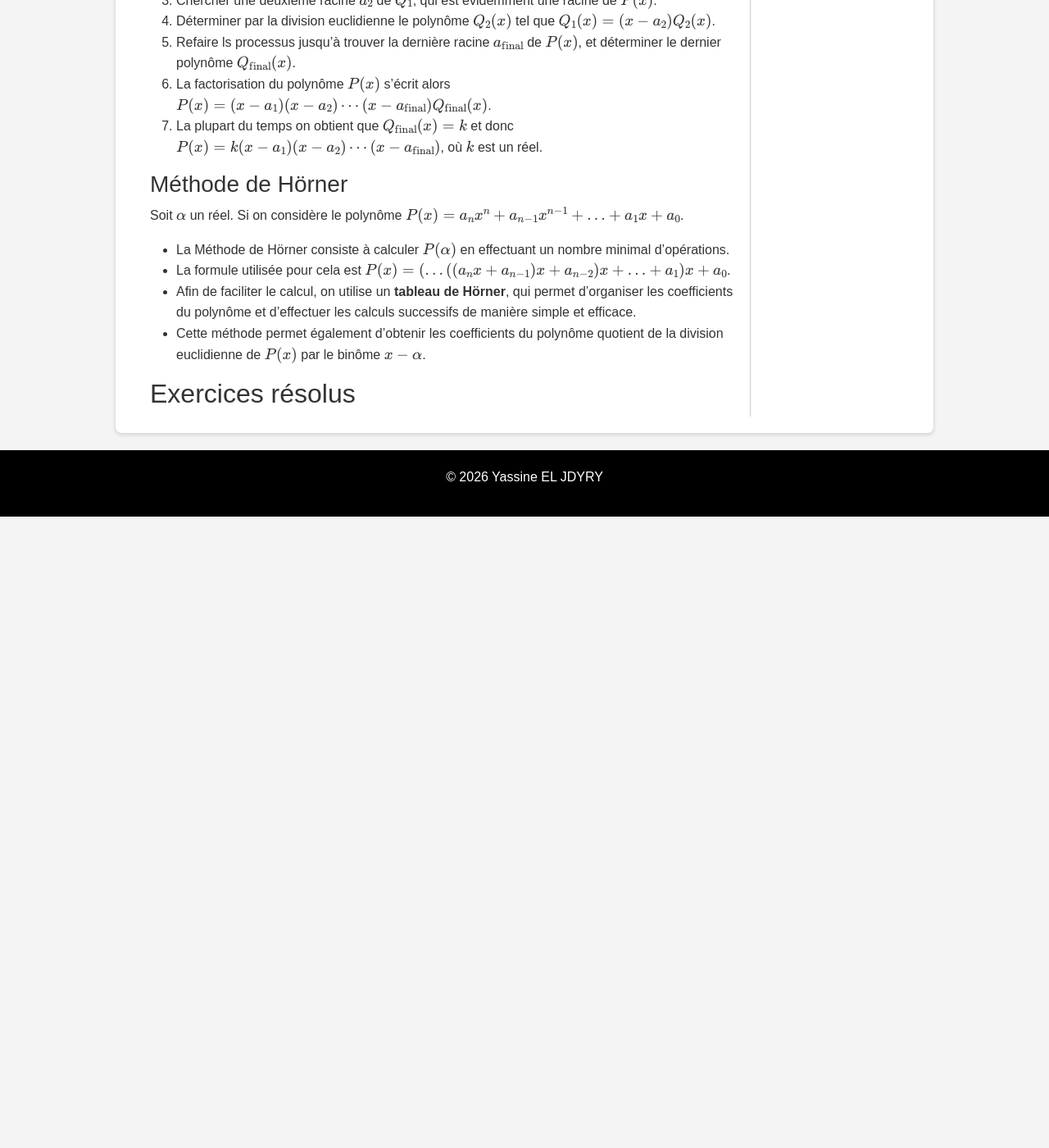
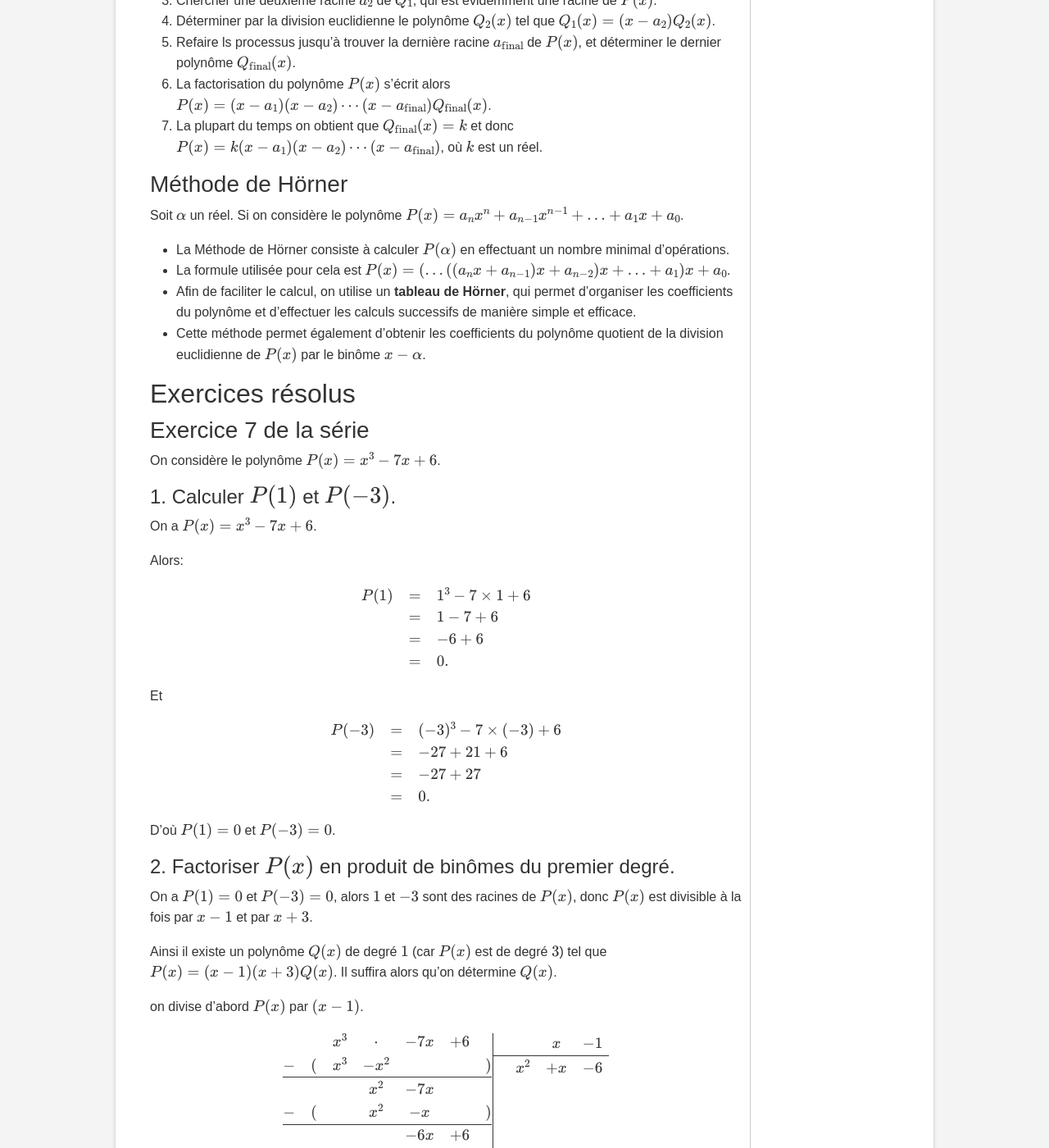
Before and after one commit to learninmath/learninmath.github.io, a Jekyll site: the page built from _tcs/chapitre6.md, in a window 1280 px wide and 1400 px high, scrolled down 1210 px. Shown: the whole window at 82% size. Built offline with Jekyll 4.4.1, drawn with Linux system fonts in a browser that asks for light colours; before the commit the page ends 1840 px from its top, so only the background shows below that; some of the changed text lies outside the part shown.

```diff
--- a/_tcs/chapitre6.md
+++ b/_tcs/chapitre6.md
@@ -24,48 +24,135 @@ Il se peut que des erreurs soient présentes dans le PDF ; elles seront corrigé
 ### Égalité de polynômes
 
 Si on considère les polynômes:
-- \\(P(x)=a_nx^n+a_{n-1}x^{n-1}+\ldots+a_1x+a_0\\),
-- \\(Q(x)=b_nx^n+b_{n-1}x^{n-1}+\ldots+b_1x+b_0\\),
+- $P(x)=a_nx^n+a_{n-1}x^{n-1}+\ldots+a_1x+a_0$,
+- $Q(x)=b_nx^n+b_{n-1}x^{n-1}+\ldots+b_1x+b_0$,
 
 alors:
 
-\\(P(x)=Q(x)\\), si et seulement si \\(a_n=b_n\\), \\(a_{n-1}=b_{n-1}\\), \\(\ldots\\), \\(a_1=b_1\\) et \\(a_0=b_0\\).
+$P(x)=Q(x)$, si et seulement si $a_n=b_n$, $a_{n-1}=b_{n-1}$, $\ldots$, $a_1=b_1$ et $a_0=b_0$.
 
 ### Division euclidienne
 
-Soient \\(n\\) un entier naturel et \\(a\\) un réel.
+Soient $n$ un entier naturel et $a$ un réel.
 
-La division euclidienne d'un polynôme \\(P(x)\\) de degré \\(n\\) par un binôme \\(x-a\\) donne:
-- pour **quotient**, un unique polynôme \\(Q(x)\\) de degré \\(n-1\\) ;
-- pour **reste**, le nombre réel \\(P(a)\\).
+La division euclidienne d'un polynôme $P(x)$ de degré $n$ par un binôme $x-a$ donne:
+- pour **quotient**, un unique polynôme $Q(x)$ de degré $n-1$ ;
+- pour **reste**, le nombre réel $P(a)$.
 
-On peut alors écrire le polynôme \\(P(x)\\) sous la forme \\(P(x)=(x-a)Q(x)+P(a)\\).
+On peut alors écrire le polynôme $P(x)$ sous la forme $P(x)=(x-a)Q(x)+P(a)$.
 
 ### Racine et Factorisation
 
-Soient \\(P(x)\\) un polynôme et \\(a\\) un réel.
-- Le réel \\(a\\) est une **racine** ou un **zéro** de \\(P(x)\\), si et seulement si \\(P(a)=0\\).
-- Il existe un polynôme \\(Q(x)\\) tel que \\(P(x)=(x-a)Q(x)\\), si et seulement si \\(a\\) est une racine de \\(P(x)\\).
-- Le polynôme\\(P(x)\\) est divisible par le binôme \\(x-a\\) si et seulement si \\(a\\) est une racine de \\(P(x)\\).
+Soient $P(x)$ un polynôme et $a$ un réel.
+- Le réel $a$ est une **racine** ou un **zéro** de $P(x)$, si et seulement si $P(a)=0$.
+- Il existe un polynôme $Q(x)$ tel que $P(x)=(x-a)Q(x)$, si et seulement si $a$ est une racine de $P(x)$.
+- Le polynôme$P(x)$ est divisible par le binôme $x-a$ si et seulement si $a$ est une racine de $P(x)$.
 
 > [!IMPORTANT] <strong>Important</strong>
-> Pour Factoriser un polynôme \\(P(x)\\), on procède de la manière suivante:
->1. Chercher une première racine \\(a_1\\) de \\(P(x)\\).
->2. Déterminer par la division euclidienne le polynôme \\(Q_1(x)\\) tel que \\(P(x)=(x-a_1)Q_1(x)\\).
->3. Chercher une deuxième racine \\(a_2\\) de \\(Q_1\\), qui est évidemment une racine de \\(P(x)\\).
->4. Déterminer par la division euclidienne le polynôme \\(Q_2(x)\\) tel que \\(Q_1(x)=(x-a_2)Q_2(x)\\).
->5. Refaire ls processus jusqu'à trouver la dernière racine \\(a_{\text{final}}\\) de \\(P(x)\\), et déterminer le dernier polynôme \\(Q_{\text{final}}(x)\\).
->6. La factorisation du polynôme \\(P(x)\\) s'écrit alors \\(P(x)=(x-a_1)(x-a_2)\cdots(x-a_{\text{final}})Q_{\text{final}}(x)\\).
->7. La plupart du temps on obtient que \\(Q_{\text{final}}(x)=k\\) et donc \\(P(x)=k(x-a_1)(x-a_2)\cdots(x-a_{\text{final}})\\), où \\(k\\) est un réel.
+> Pour Factoriser un polynôme $P(x)$, on procède de la manière suivante:
+>1. Chercher une première racine $a_1$ de $P(x)$.
+>2. Déterminer par la division euclidienne le polynôme $Q_1(x)$ tel que $P(x)=(x-a_1)Q_1(x)$.
+>3. Chercher une deuxième racine $a_2$ de $Q_1$, qui est évidemment une racine de $P(x)$.
+>4. Déterminer par la division euclidienne le polynôme $Q_2(x)$ tel que $Q_1(x)=(x-a_2)Q_2(x)$.
+>5. Refaire ls processus jusqu'à trouver la dernière racine $a_{\text{final}}$ de $P(x)$, et déterminer le dernier polynôme $Q_{\text{final}}(x)$.
+>6. La factorisation du polynôme $P(x)$ s'écrit alors $P(x)=(x-a_1)(x-a_2)\cdots(x-a_{\text{final}})Q_{\text{final}}(x)$.
+>7. La plupart du temps on obtient que $Q_{\text{final}}(x)=k$ et donc $P(x)=k(x-a_1)(x-a_2)\cdots(x-a_{\text{final}})$, où $k$ est un réel.
 
 ### Méthode de Hörner
 
-Soit \\(\alpha\\) un réel. Si on considère le polynôme \\(P(x)=a_nx^n+a_{n-1}x^{n-1}+\ldots+a_1x+a_0\\).
-- La Méthode de Hörner consiste à calculer \\(P(\alpha)\\) en effectuant un nombre minimal d’opérations.
-- La formule utilisée pour cela est \\(P(x)=(\ldots((a_nx+a_{n-1})x+a_{n-2})x+\ldots+a_1)x+a_0\\).
-- Afin de faciliter le calcul, on utilise un **tableau de Hörner**, qui permet d’organiser les coefficients du polynôme et d’effectuer les calculs successifs de manière simple et efficace.
-- Cette méthode permet également d’obtenir les coefficients du polynôme quotient de la division euclidienne de \\(P(x)\\) par le binôme \\(x-\alpha\\).
+Soit $\alpha$ un réel. Si on considère le polynôme $P(x)=a_nx^n+a_{n-1}x^{n-1}+\ldots+a_1x+a_0$.
+- La Méthode de Hörner consiste à calculer $P(\alpha)$ en effectuant un nombre minimal d'opérations.
+- La formule utilisée pour cela est $P(x)=(\ldots((a_nx+a_{n-1})x+a_{n-2})x+\ldots+a_1)x+a_0$.
+- Afin de faciliter le calcul, on utilise un **tableau de Hörner**, qui permet d'organiser les coefficients du polynôme et d'effectuer les calculs successifs de manière simple et efficace.
+- Cette méthode permet également d'obtenir les coefficients du polynôme quotient de la division euclidienne de $P(x)$ par le binôme $x-\alpha$.
 
 ## Exercices résolus
 
-<!-- ### Exercice 4 de la série -->
+### Exercice 7 de la série
+
+On considère le polynôme $P(x)=x^3-7x+6$.
+
+#### 1. Calculer $P(1)$ et $P(−3)$.
+
+On a $P(x)=x^3-7x+6$.
+
+Alors:
+
+$$
+\begin{array}{rcl}
+    P(1) & = & 1^3-7\times 1+6 \\
+         & = & 1-7+6 \\
+         & = & -6+6 \\
+         & = & 0.
+\end{array}
+$$
+
+Et
+
+$$
+\begin{array}{rcl}
+    P(-3) & = & (-3)^3-7\times (-3)+6 \\
+         & = & -27+21+6 \\
+         & = & -27+27 \\
+         & = & 0.
+\end{array}
+$$
+
+D'où $P(1)=0$ et $P(-3)=0$.
+
+#### 2. Factoriser $P(x)$ en produit de binômes du premier degré.
+
+On a $P(1)=0$ et $P(-3)=0$, alors $1$ et $-3$ sont des racines de $P(x)$, donc $P(x)$ est divisible à la fois par $x-1$ et par $x+3$.
+
+Ainsi il existe un polynôme $Q(x)$ de degré $1$ (car $P(x)$ est de degré $3$) tel que $P(x)=(x-1)(x+3)Q(x)$. Il suffira alors qu'on détermine $Q(x)$.
+
+on divise d'abord $P(x)$ par $(x-1)$.
+
+$$
+\begin{array}{cccccc}
+& & x^3 & \cdot & -7x & +6 & \\
+- & \left(\right. & x^3 & -x^2 & & & \left.\right) \\
+\hline
+& & & x^2 & -7x & \\
+- & \left(\right. & & x^2 & -x & & \left.\right) \\
+\hline
+& & & & -6x & +6 \\
+- & \left(\right. & & & -6x & +6 & \left.\right) \\
+\hline
+& & & & & 0
+\end{array}
+\begin{array}{c}
+\begin{array}{|cccc}
+&& x & -1 \\
+\hline
+&x^2 & +x & -6 \\
+\\ \\ \\ \\ \\
+\end{array}
+\end{array}
+$$
+
+Ensuite, on divise $x^2+x-6$ par $x+3$ :
+
+$$
+\begin{array}{cccccc}
+& & x^2 & +x & -6 \\
+- & \left(\right. & x^2 & +3x & & \left.\right) \\
+\hline
+& & & -2x & -6 \\
+- & \left(\right. & & -2x & -6 & \left.\right) \\
+\hline
+& & & & 0
+\end{array}
+\begin{array}{c}
+\begin{array}{|cccc}
+&& x & +3 \\
+\hline
+& & x & -2 \\
+\\ \\ \\
+\end{array}
+\end{array}
+$$
+
+On a donc $Q(x)=x-2$.
+
+D'où $P(x)=(x+1)(x+3)(x-2)$.
```
